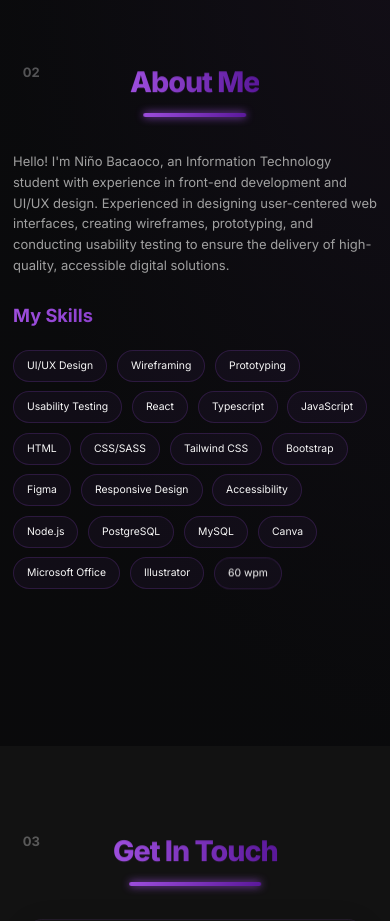
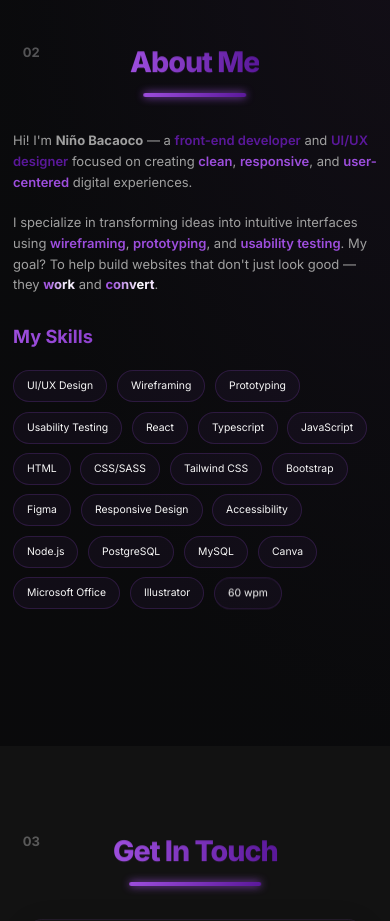
Before and after one commit to NinoBacaoco/PortfolioWebsite, a React (Vite) app: page / in a window 390 px wide. Shown: the part 4060-4981 px from the top of the page. Built offline with nearby package versions, Linux system fonts and the light colour scheme.

Commit message:
Updated About.jsx and About.css

```diff
--- a/src/components/About.jsx
+++ b/src/components/About.jsx
@@ -75,14 +75,27 @@ const About = forwardRef(({ isInView }, ref) => {
 
         <div className="about-content">
           <div className="about-text">
-            <p>
-              Hello! I'm Niño Bacaoco, an Information Technology student with
-              experience in front-end development and UI/UX design. Experienced
-              in designing user-centered web interfaces, creating wireframes,
-              prototyping, and conducting usability testing to ensure the
-              delivery of high-quality, accessible digital solutions.
-            </p>
+          {/* <p>
+  Hello! I’m <span class="highlight-role">Niño Bacaoco</span>, a
+  <span class="highlight-role"> front-end developer</span> and
+  <span class="highlight-role"> UI/UX designer</span> focused on building
+  <span class="highlight-action"> clean</span>,
+  <span class="highlight-action"> user-centered</span>, and
+  <span class="highlight-action"> accessible</span> web interfaces.
+</p>
 
+<p>
+  I turn <span class="highlight-impact">ideas into intuitive designs</span> through
+  <span class="highlight-action"> wireframing</span>,
+  <span class="highlight-action"> prototyping</span>, and
+  <span class="highlight-action"> usability testing</span>, helping brands deliver
+  <span class="highlight-impact"> high-quality</span>,
+  <span class="highlight-impact"> responsive</span> digital solutions that
+  <span class="highlight-impact"> work and convert</span>.
+</p> */}
+<p>Hi! I'm <strong>Niño Bacaoco</strong> — a <span class="role-emphasis">front-end developer</span> and <span class="role-emphasis">UI/UX designer</span> focused on creating <span class="keyword-emphasis">clean</span>, <span class="keyword-emphasis">responsive</span>, and <span class="keyword-emphasis">user-centered</span> digital experiences.</p>
+
+<p>I specialize in transforming ideas into intuitive interfaces using <span class="keyword-emphasis">wireframing</span>, <span class="keyword-emphasis">prototyping</span>, and <span class="keyword-emphasis">usability testing</span>. My goal? To help build websites that don't just look good — they <span class="shine-emphasis">work</span> and <span class="shine-emphasis">convert</span>.</p>
             <h3>My Skills</h3>
 
             <div className="skills-container">
--- a/src/styles/About.css
+++ b/src/styles/About.css
@@ -151,3 +151,87 @@
     transform: translateY(0);
   }
 }
+
+/* Keyword Emphasis Styles */
+.keyword-emphasis {
+  color: var(--accent-primary);
+  font-weight: 600;
+  transition: all 0.3s ease;
+  position: relative;
+}
+
+.keyword-emphasis:hover {
+  background: linear-gradient(120deg, rgba(157, 78, 221, 0.2) 0%, rgba(157, 78, 221, 0.1) 100%);
+  padding: 0.15rem 0.4rem;
+  border-radius: 4px;
+  transform: scale(1.02);
+}
+
+/* Role emphasis for professional titles */
+.role-emphasis {
+  color: var(--accent-secondary);
+  font-weight: 600;
+  transition: all 0.3s ease;
+  position: relative;
+}
+
+.role-emphasis:hover {
+  background: linear-gradient(135deg, rgba(157, 78, 221, 0.08), rgba(157, 78, 221, 0.04));
+  padding: 0.1rem 0.3rem;
+  border-radius: 3px;
+  /* border-left: 2px solid var(--accent-primary); */
+  /* padding-left: 0.5rem; */
+}
+
+/* Responsive adjustments */
+@media (max-width: 768px) {
+  .keyword-emphasis:hover {
+    padding: 0.1rem 0.3rem;
+    font-size: 0.95em;
+  }
+
+  .role-emphasis:hover {
+    padding: 0.08rem 0.25rem;
+    /* padding-left: 0.4rem; */
+  }
+}
+
+@media (max-width: 576px) {
+  .keyword-emphasis:hover {
+    padding: 0.08rem 0.25rem;
+    font-size: 0.9em;
+  }
+
+  .role-emphasis:hover {
+    padding: 0.06rem 0.2rem;
+    /* padding-left: 0.35rem; */
+    border-left-width: 1.5px;
+  }
+}
+/* Shine effect for text only */
+.shine-emphasis {
+  color: var(--accent-primary);
+  font-weight: 700;
+  text-transform: lowercase;
+  font-style: italic;
+  position: relative;
+  display: inline-block;
+  background: linear-gradient(90deg,
+    var(--accent-primary) 0%,
+    #ffffff 30%,
+    var(--accent-primary) 100%);
+  background-size: 200% 100%;
+  background-clip: text;
+  -webkit-background-clip: text;
+  -webkit-text-fill-color: transparent;
+  animation: textShine 3s infinite;
+}
+
+@keyframes textShine {
+  0% {
+    background-position: -200% 0;
+  }
+  100% {
+    background-position: 200% 0;
+  }
+}
```
